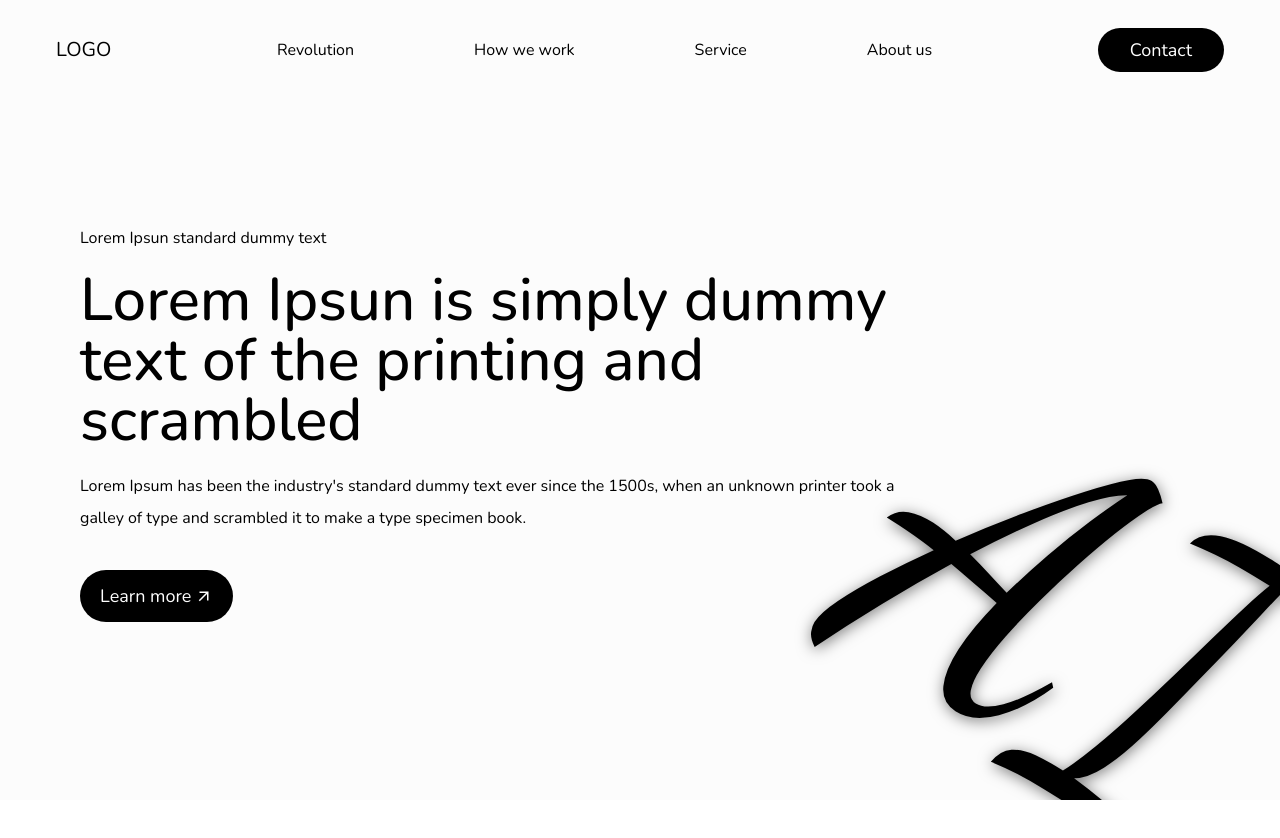
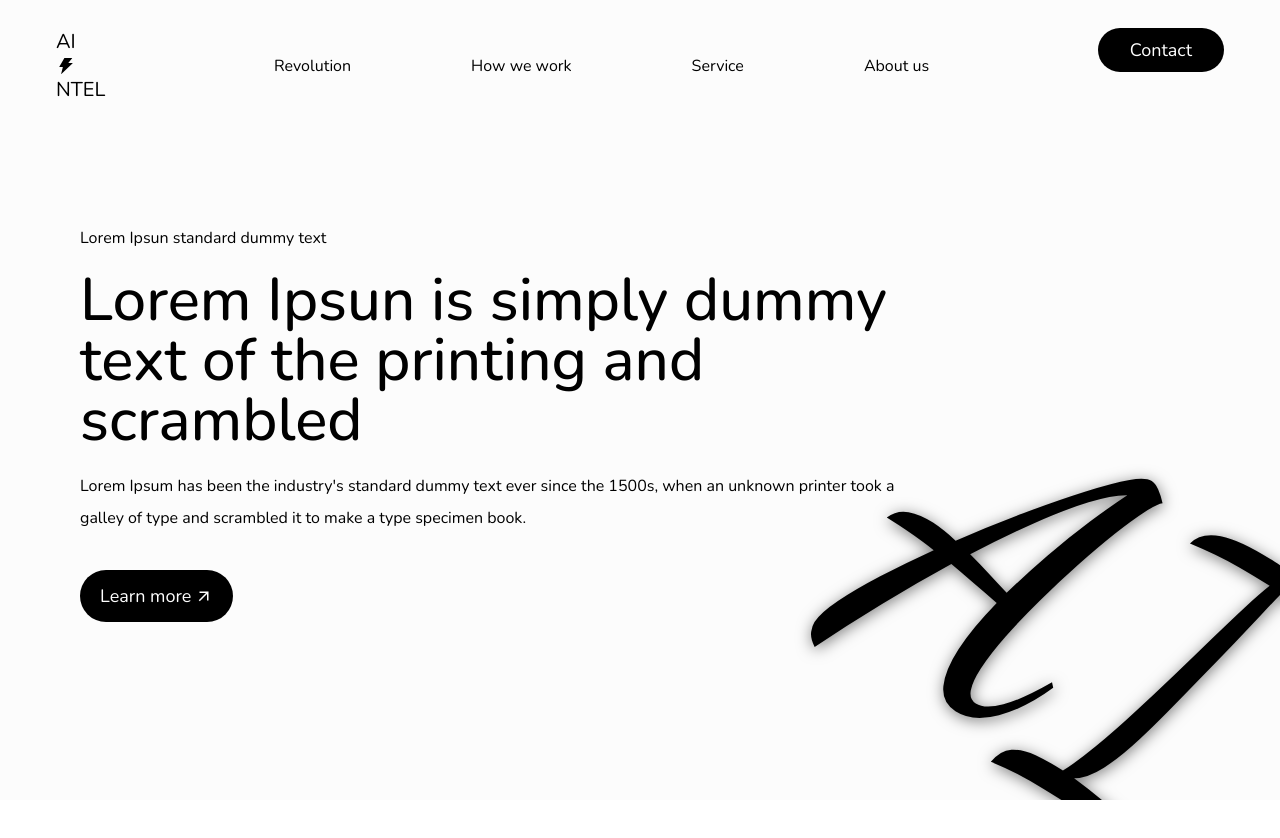
Before and after one commit to SuryaaVijayD/Start-up-app, a React (Vite) app: page / in a window 1280 px wide. Shown: the top 838 px of the page. Built offline with nearby package versions, Linux system fonts and the light colour scheme.

Commit message:
Update NavBar.jsx

```diff
--- a/src/components/Navbar/NavBar.jsx
+++ b/src/components/Navbar/NavBar.jsx
@@ -1,5 +1,6 @@
 import React, { useEffect, useState } from 'react';
 import { CiMenuFries } from 'react-icons/ci';
+import { AiFillThunderbolt } from "react-icons/ai";
 import AOS from "aos"
 import 'aos/dist/aos.css'
 
@@ -22,7 +23,7 @@ const NavBar = () => {
       <nav id='WebView' className='hidden md:flex md:flex-row md:justify-between'>
         <div className='self-center'>
           <h2 className='font-base text-xl cursor-pointer'>
-            <a href="#Home">LOGO</a>
+            <a href="#Home">AI<span><AiFillThunderbolt /></span>NTEL</a>
           </h2>
         </div>
         <div className='self-center'>
```
